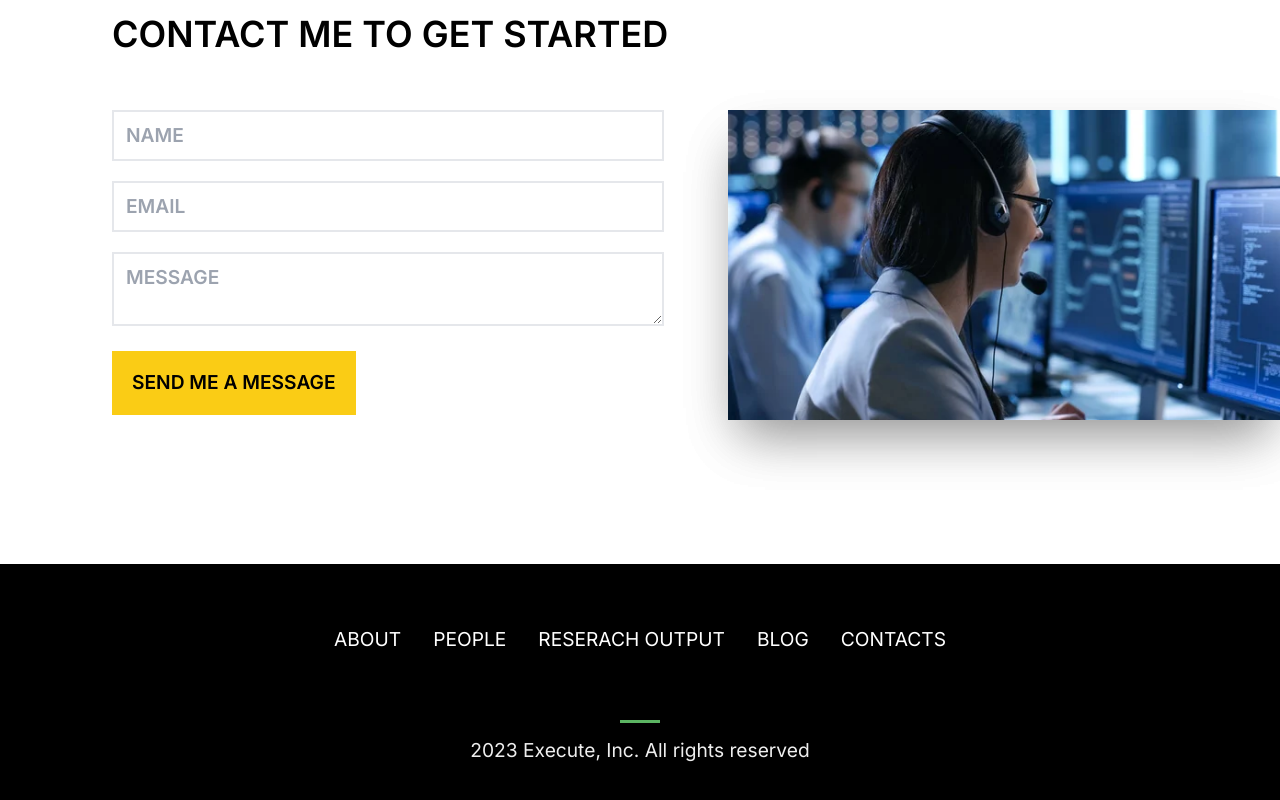
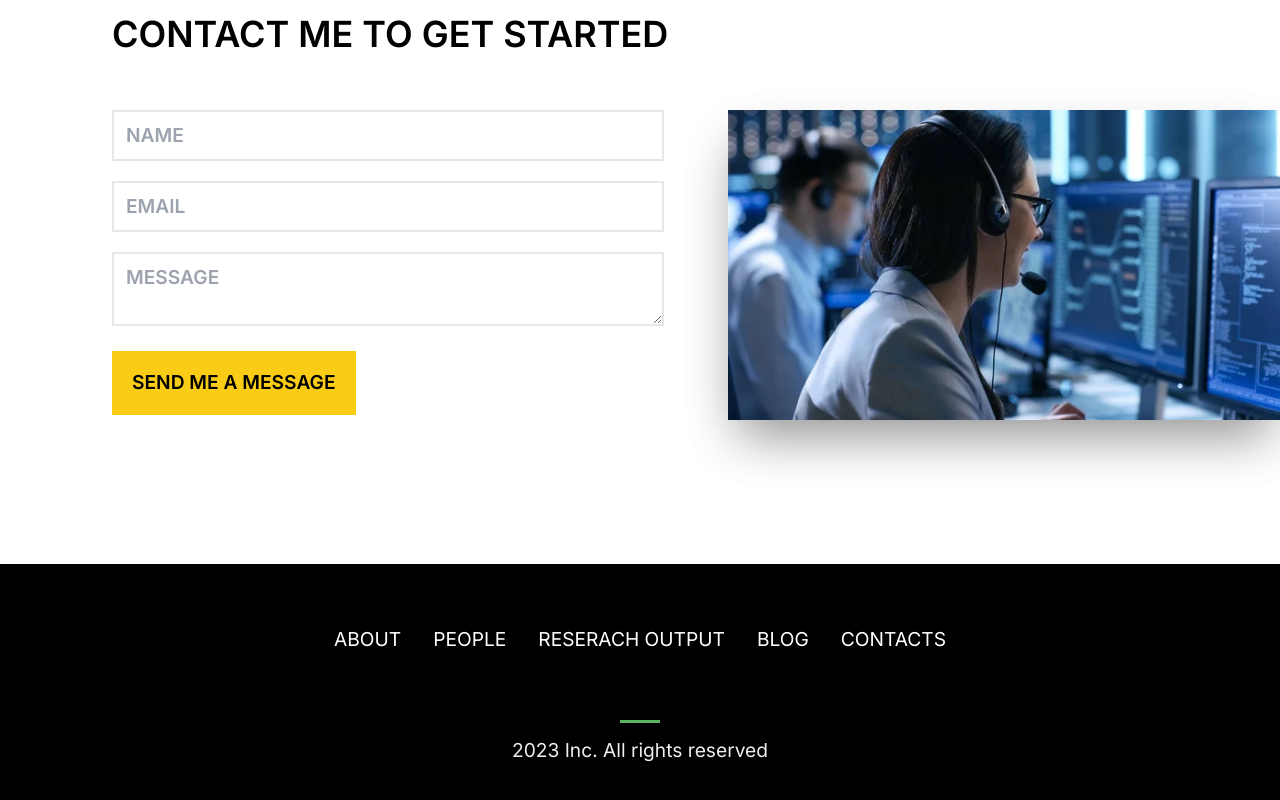
Before and after one commit to itsmahdi62/Ai-lab, a React (Create React App) app: page / in a window 1280 px wide. Shown: the part 2900-3700 px from the top of the page. Built offline with nearby package versions, Linux system fonts and the light colour scheme.

Commit message:
Update Footer.js

```diff
--- a/src/components/Footer/Footer.js
+++ b/src/components/Footer/Footer.js
@@ -27,7 +27,7 @@ const Footer = () => {
                 </ul>
                 <div className='bottom'>
                     <span className='line'></span>
-                    <p>2023 Execute, Inc. All rights reserved</p>
+                    <p>2023  Inc. All rights reserved</p>
                 </div>
             </div>
         </div>
```
